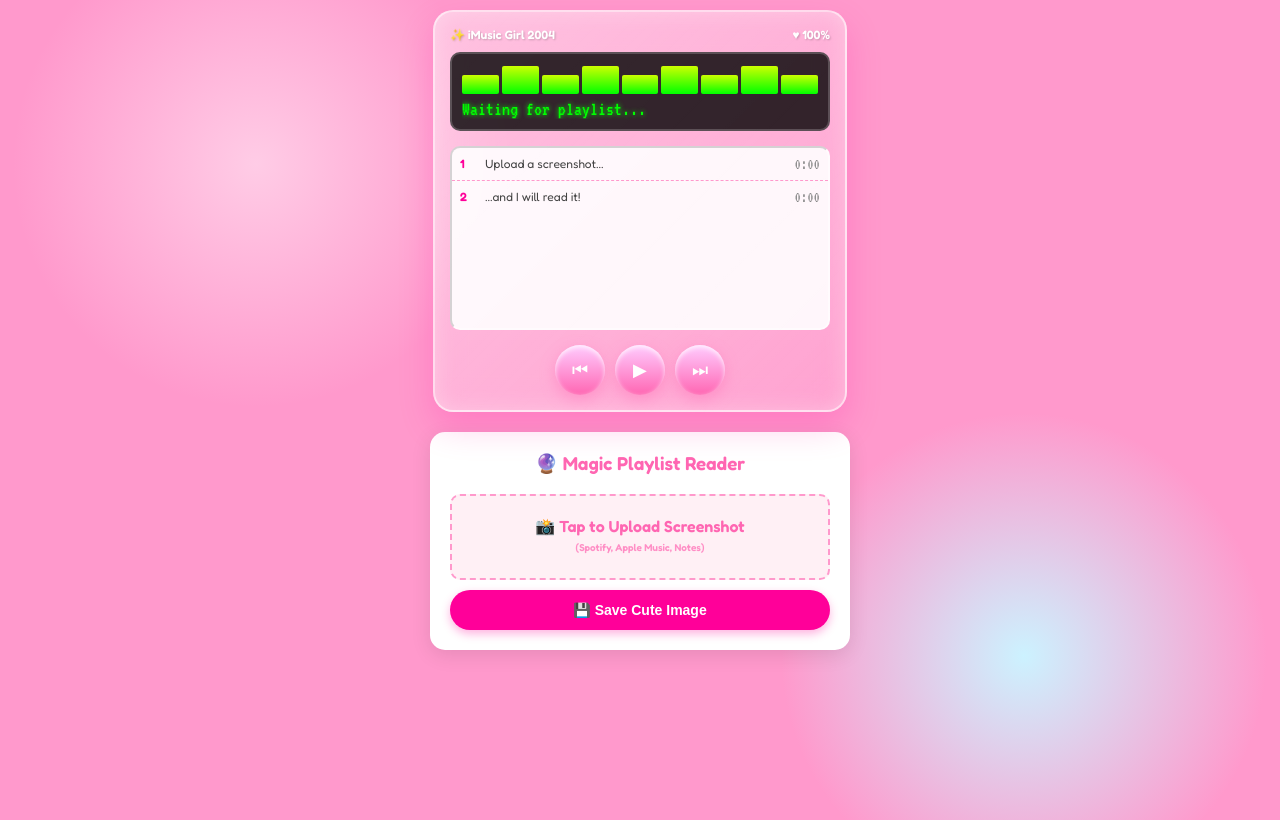
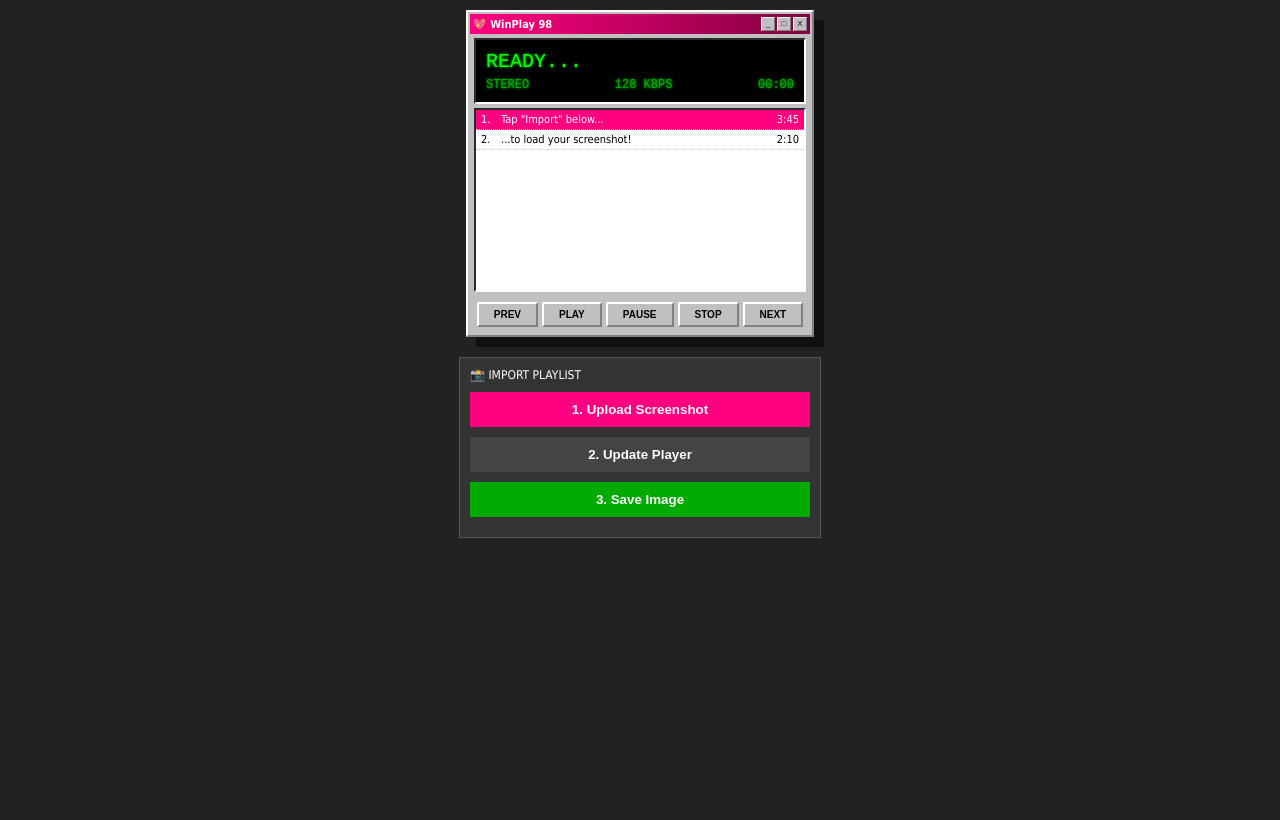
Before and after one commit to lottiedotcom/my-retro-player, a plain HTML site: page index.html in a window 1280 px wide. Drawn offline with nearby package versions, Linux system fonts and the light colour scheme.

Commit message:
Update index.html

```diff
--- a/index.html
+++ b/index.html
@@ -3,256 +3,265 @@
 <head>
     <meta charset="UTF-8">
     <meta name="viewport" content="width=device-width, initial-scale=1.0">
-    <title>Y2K Magic Scanner</title>
+    <title>WinPlay 98 - Pink Edition</title>
     <script src='https://cdn.jsdelivr.net/npm/tesseract.js@5/dist/tesseract.min.js'></script>
     <script src="https://cdn.jsdelivr.net/npm/html2canvas@1.4.1/dist/html2canvas.min.js"></script>
-    <link href="https://fonts.googleapis.com/css2?family=Fredoka:wght@400;600&family=VT323&display=swap" rel="stylesheet">
-
     <style>
         :root {
-            --glass-bg: linear-gradient(135deg, rgba(255,255,255,0.4), rgba(255,255,255,0.1));
-            --border-light: rgba(255,255,255,0.6);
-            --jelly-btn: linear-gradient(180deg, #ffccff 0%, #ff66b2 100%);
-            --accent: #ff0099;
+            /* Windows 98 Pink Theme */
+            --win-bg: #e6e6e6;
+            --win-gray: #c0c0c0;
+            --win-dark: #808080;
+            --win-light: #ffffff;
+            --win-blue: #000080;
+            --accent-pink: #ff0080;
+            --accent-bar: linear-gradient(90deg, #ff0080, #800040);
         }
 
         body {
-            background: #ff99cc;
-            background-image:
-                radial-gradient(circle at 20% 20%, #ffcce6 0%, transparent 20%),
-                radial-gradient(circle at 80% 80%, #ccf2ff 0%, transparent 20%);
-            background-size: 100% 100%;
-            font-family: 'Fredoka', sans-serif;
+            background: #222;
+            font-family: 'Tahoma', sans-serif;
             display: flex; flex-direction: column; align-items: center;
             padding: 10px; margin: 0; min-height: 100vh;
         }
 
-        /* --- THE AESTHETIC PLAYER --- */
-        #player-shell {
-            width: 95%; max-width: 380px;
-            background: var(--glass-bg);
-            backdrop-filter: blur(15px);
-            border: 2px solid var(--border-light);
-            border-radius: 20px;
-            padding: 15px;
-            box-shadow:
-                0 15px 35px rgba(255, 0, 153, 0.2),
-                inset 0 0 20px rgba(255,255,255,0.3);
-            position: relative;
+        /* --- THE PLAYER (This is what we save) --- */
+        #player-window {
+            width: 340px;
+            background: var(--win-gray);
+            border: 2px solid;
+            border-color: var(--win-light) var(--win-dark) var(--win-dark) var(--win-light);
+            box-shadow: 10px 10px 0 rgba(0,0,0,0.5);
+            padding: 2px;
             margin-bottom: 20px;
         }
 
-        /* Top Bar */
-        .status-bar {
-            display: flex; justify-content: space-between;
-            color: #fff; font-size: 12px; font-weight: bold;
-            text-shadow: 1px 1px 2px rgba(0,0,0,0.2);
-            margin-bottom: 10px;
-            cursor: default;
+        /* Title Bar */
+        .title-bar {
+            background: var(--accent-bar);
+            color: white; padding: 3px; font-weight: bold; font-size: 11px;
+            display: flex; justify-content: space-between; align-items: center;
+            margin-bottom: 2px;
+        }
+        .win-btn-group { display: flex; gap: 2px; }
+        .win-btn {
+            width: 14px; height: 14px; background: var(--win-gray);
+            border: 1px solid;
+            border-color: var(--win-light) var(--win-dark) var(--win-dark) var(--win-light);
+            font-size: 8px; line-height: 12px; text-align: center; color: black;
+            box-shadow: none; padding: 0; cursor: default;
         }
 
-        /* The Screen */
-        .screen-area {
-            background: rgba(0,0,0,0.8);
-            border-radius: 10px;
-            padding: 10px;
-            border: 2px solid rgba(255,255,255,0.2);
-            margin-bottom: 15px;
+        /* Main Display (LCD) */
+        .lcd-panel {
+            background: #000;
+            border: 2px inset;
+            border-color: var(--win-dark) var(--win-light) var(--win-light) var(--win-dark);
+            margin: 4px; padding: 10px;
+            color: #00ff00; font-family: 'Courier New', monospace;
+            text-shadow: 0 0 3px #00ff00;
         }
+        .lcd-main { font-size: 20px; white-space: nowrap; overflow: hidden; }
+        .lcd-sub { font-size: 12px; color: #00aa00; margin-top: 5px; display: flex; justify-content: space-between; }
 
-        /* Visualizer Bars */
-        .viz-container {
-            display: flex; gap: 3px; height: 30px; align-items: flex-end; margin-bottom: 5px;
-        }
-        .v-bar {
-            flex: 1; background: linear-gradient(to top, #00ff00, #ccff00);
-            border-radius: 2px;
-            animation: bounce 0.5s infinite alternate;
-        }
-        .v-bar:nth-child(even) { animation-duration: 0.3s; }
-        .v-bar:nth-child(odd) { animation-duration: 0.6s; }
-        @keyframes bounce { 0% { height: 10%; } 100% { height: 100%; } }
-
-        /* Song Info */
-        .track-info {
-            font-family: 'VT323', monospace; color: #00ff00; font-size: 20px;
-            white-space: nowrap; overflow: hidden; text-shadow: 0 0 5px #00ff00;
-        }
-
-        /* Playlist List */
-        .playlist-box {
-            background: rgba(255,255,255,0.9);
-            border-radius: 10px;
+        /* Playlist Container */
+        .playlist-frame {
+            background: #fff;
+            border: 2px inset;
+            border-color: var(--win-dark) var(--win-light) var(--win-light) var(--win-dark);
             height: 180px;
-            overflow-y: auto;
-            border: 2px inset rgba(255,255,255,0.5);
+            overflow-y: hidden; /* Hide scrollbar for clean photo */
+            font-size: 11px;
+            margin: 4px;
         }
 
         .pl-row {
-            display: flex; padding: 8px; border-bottom: 1px dashed #ff99cc;
-            font-size: 12px; color: #444; cursor: text; transition: 0.2s;
+            display: flex; padding: 3px 5px; border-bottom: 1px dotted #ccc;
+            cursor: pointer;
         }
-        .pl-row:last-child { border-bottom: none; }
-        .pl-row:hover { background: #fff0f5; }
-        .pl-idx { width: 25px; color: var(--accent); font-weight: bold; }
-        .pl-name { flex: 1; }
-        .pl-time { font-family: 'VT323', monospace; font-size: 16px; color: #888; }
+        .pl-row:hover { background: #ffccff; }
+        .pl-row.active { background: var(--accent-pink); color: white; }
 
-        /* Jelly Buttons */
+        .pl-num { width: 20px; }
+        .pl-title { flex: 1; white-space: nowrap; overflow: hidden; text-overflow: ellipsis; }
+        .pl-time { width: 30px; text-align: right; }
+
+        /* Chunk Controls */
         .controls {
-            display: flex; justify-content: center; gap: 10px; margin-top: 15px;
+            display: flex; justify-content: center; gap: 4px; padding: 6px;
         }
-        .jelly-btn {
-            width: 50px; height: 50px;
-            border-radius: 50%; border: none;
-            background: var(--jelly-btn);
-            box-shadow: 0 5px 15px rgba(255, 102, 178, 0.4), inset 0 2px 5px rgba(255,255,255,0.8);
-            color: white; font-size: 18px; cursor: pointer;
-            transition: transform 0.1s;
+        .chunk-btn {
+            background: var(--win-gray);
+            border: 2px solid;
+            border-color: var(--win-light) var(--win-dark) var(--win-dark) var(--win-light);
+            padding: 5px 15px; font-size: 10px; font-weight: bold;
+            cursor: pointer;
         }
-        .jelly-btn:active { transform: scale(0.9); }
+        .chunk-btn:active { border-color: var(--win-dark) var(--win-light) var(--win-light) var(--win-dark); transform: translate(1px, 1px); }
 
-        /* --- THE MAGIC TOOLS --- */
-        #magic-tools {
-            width: 95%; max-width: 380px;
-            background: #fff; border-radius: 15px; padding: 20px;
-            text-align: center; box-shadow: 0 5px 20px rgba(0,0,0,0.1);
+        /* --- THE EDITOR TOOLS --- */
+        #editor-panel {
+            width: 340px; background: #333; color: white; padding: 10px;
+            border: 1px solid #555;
         }
 
-        .upload-zone {
-            border: 2px dashed #ff99cc; border-radius: 10px;
-            padding: 20px; color: #ff66b2; font-weight: bold;
-            margin-bottom: 10px; cursor: pointer;
-            background: #fff0f5;
+        .tool-btn {
+            display: block; width: 100%; padding: 10px; margin-bottom: 10px;
+            background: #ff0080; border: none; color: white; font-weight: bold; cursor: pointer;
         }
-        .upload-zone:hover { background: #ffe6f2; }
 
-        #loading-msg { display: none; color: var(--accent); font-weight: bold; margin: 10px 0; }
-
-        .action-btn {
-            background: var(--accent); color: white; border: none;
-            padding: 12px 20px; border-radius: 30px; font-weight: bold;
-            font-size: 14px; width: 100%; cursor: pointer;
-            box-shadow: 0 4px 10px rgba(255, 0, 153, 0.3);
+        /* The Cleanup List */
+        #draft-list {
+            background: #222; max-height: 150px; overflow-y: auto;
+            margin-bottom: 10px; border: 1px solid #555; display: none;
         }
+        .draft-item {
+            padding: 5px; border-bottom: 1px solid #444; display: flex; justify-content: space-between; font-size: 12px;
+        }
+        .del-btn { color: red; font-weight: bold; cursor: pointer; padding: 0 5px; }
 
     </style>
 </head>
 <body>
 
-<div id="player-shell">
-    <div class="status-bar">
-        <span>✨ iMusic Girl 2004</span>
-        <span>♥ 100%</span>
+<div id="player-window">
+    <div class="title-bar">
+        <span>💖 WinPlay 98</span>
+        <div class="win-btn-group">
+            <button class="win-btn">_</button>
+            <button class="win-btn">□</button>
+            <button class="win-btn">X</button>
+        </div>
     </div>
 
-    <div class="screen-area">
-        <div class="viz-container">
-            <div class="v-bar"></div><div class="v-bar"></div><div class="v-bar"></div>
-            <div class="v-bar"></div><div class="v-bar"></div><div class="v-bar"></div>
-            <div class="v-bar"></div><div class="v-bar"></div><div class="v-bar"></div>
+    <div class="lcd-panel">
+        <div class="lcd-main" id="lcd-text">READY...</div>
+        <div class="lcd-sub">
+            <span>STEREO</span>
+            <span>128 KBPS</span>
+            <span id="lcd-time">00:00</span>
         </div>
-        <div class="track-info" id="marquee">Waiting for playlist...</div>
     </div>
 
-    <div class="playlist-box" id="pl-container">
-        <div class="pl-row">
-            <div class="pl-idx">1</div>
-            <div class="pl-name" contenteditable="true">Upload a screenshot...</div>
-            <div class="pl-time" contenteditable="true">0:00</div>
+    <div class="playlist-frame" id="final-list">
+        <div class="pl-row active">
+            <div class="pl-num">1.</div>
+            <div class="pl-title" contenteditable="true">Tap "Import" below...</div>
+            <div class="pl-time" contenteditable="true">3:45</div>
         </div>
         <div class="pl-row">
-            <div class="pl-idx">2</div>
-            <div class="pl-name" contenteditable="true">...and I will read it!</div>
-            <div class="pl-time" contenteditable="true">0:00</div>
+            <div class="pl-num">2.</div>
+            <div class="pl-title" contenteditable="true">...to load your screenshot!</div>
+            <div class="pl-time" contenteditable="true">2:10</div>
         </div>
     </div>
 
     <div class="controls">
-        <button class="jelly-btn">⏮</button>
-        <button class="jelly-btn">▶</button>
-        <button class="jelly-btn">⏭</button>
+        <button class="chunk-btn">PREV</button>
+        <button class="chunk-btn">PLAY</button>
+        <button class="chunk-btn">PAUSE</button>
+        <button class="chunk-btn">STOP</button>
+        <button class="chunk-btn">NEXT</button>
     </div>
 </div>
 
-<div id="magic-tools">
-    <h3 style="margin-top:0; color: #ff66b2;">🔮 Magic Playlist Reader</h3>
+<div id="editor-panel">
+    <p style="margin:0 0 10px 0; font-size:12px;">📸 IMPORT PLAYLIST</p>
 
-    <div class="upload-zone" onclick="document.getElementById('img-upload').click()">
-        📸 Tap to Upload Screenshot
-        <p style="font-size:10px; opacity:0.7; margin:5px 0;">(Spotify, Apple Music, Notes)</p>
-    </div>
-    <input type="file" id="img-upload" accept="image/*" style="display:none" onchange="processImage(this)">
+    <button class="tool-btn" onclick="document.getElementById('screen-input').click()">1. Upload Screenshot</button>
+    <input type="file" id="screen-input" accept="image/*" style="display:none;" onchange="readImage(this)">
 
-    <div id="loading-msg">✨ Scanning your image... (This takes a sec)</div>
+    <div id="status-msg" style="font-size:11px; color:yellow; margin-bottom:5px;"></div>
+    <div id="draft-list">
+        </div>
 
-    <button class="action-btn" onclick="saveImage()">💾 Save Cute Image</button>
+    <button class="tool-btn" style="background:#444;" onclick="pushToPlayer()">2. Update Player</button>
+    <button class="tool-btn" style="background:#00aa00;" onclick="saveImage()">3. Save Image</button>
 </div>
 
 <script>
-    // --- THE MAGIC SCANNER LOGIC ---
-    function processImage(input) {
+    let rawLines = [];
+
+    // 1. READ IMAGE
+    function readImage(input) {
         if (!input.files || !input.files[0]) return;
 
-        const file = input.files[0];
-        const loading = document.getElementById('loading-msg');
-        const container = document.getElementById('pl-container');
+        const msg = document.getElementById('status-msg');
+        msg.innerText = "⏳ Scanning image... please wait...";
+        document.getElementById('draft-list').style.display = 'block';
 
-        loading.style.display = "block";
-        loading.innerText = "✨ Reading text pixels...";
+        Tesseract.recognize(
+            input.files[0],
+            'eng'
+        ).then(({ data: { text } }) => {
+            msg.innerText = "✅ Done! Delete the junk below:";
 
-        // Use Tesseract.js to read the image
-        Tesseract.recognize(
-            file,
-            'eng',
-            { logger: m => console.log(m) } // Check console if stuck
-        ).then(({ data: { text } }) => {
-            loading.style.display = "none";
+            // Filter empty lines
+            rawLines = text.split('\n').filter(l => l.trim().length > 1);
 
-            // Clean up the text results
-            const lines = text.split('\n').filter(line => {
-                const l = line.trim();
-                return l.length > 4 && !l.includes('%') && !l.includes(':'); // Try to filter out UI junk
-            });
-
-            // Build the new list
-            container.innerHTML = "";
-
-            if (lines.length === 0) {
-                container.innerHTML = `<div style="padding:10px; color:pink;">Could not read text! Try a clearer screenshot :(</div>`;
-                return;
-            }
-
-            // Update Marquee
-            document.getElementById('marquee').innerText = "*** " + lines[0] + " ***";
-
-            lines.forEach((line, i) => {
-                // Random fake time
-                const min = Math.floor(Math.random() * 3) + 2;
-                let sec = Math.floor(Math.random() * 60);
-                if (sec < 10) sec = "0" + sec;
-
-                const row = `
-                <div class="pl-row">
-                    <div class="pl-idx">${i + 1}</div>
-                    <div class="pl-name" contenteditable="true">${line}</div>
-                    <div class="pl-time" contenteditable="true">${min}:${sec}</div>
-                </div>`;
-                container.innerHTML += row;
-            });
-        }).catch(err => {
-            loading.innerText = "Error reading image :(";
-            console.error(err);
+            renderDrafts();
         });
     }
 
-    // --- SAVE IMAGE ---
+    // 2. RENDER DRAFT LIST (For Cleanup)
+    function renderDrafts() {
+        const container = document.getElementById('draft-list');
+        container.innerHTML = "";
+
+        rawLines.forEach((line, index) => {
+            const div = document.createElement('div');
+            div.className = 'draft-item';
+            div.innerHTML = `
+                <span contenteditable="true" style="width:85%">${line}</span>
+                <span class="del-btn" onclick="removeLine(${index})">X</span>
+            `;
+            container.appendChild(div);
+        });
+    }
+
+    // 3. REMOVE LINE
+    function removeLine(index) {
+        rawLines.splice(index, 1);
+        renderDrafts();
+    }
+
+    // 4. PUSH TO PLAYER
+    function pushToPlayer() {
+        // Re-read from the DOM in case user edited text
+        const currentItems = document.querySelectorAll('.draft-item span:first-child');
+        const finalList = document.getElementById('final-list');
+        finalList.innerHTML = "";
+
+        // If list is empty, don't crash
+        if(currentItems.length === 0) return;
+
+        // Set LCD to first track
+        document.getElementById('lcd-text').innerText = "*** " + currentItems[0].innerText + " ***";
+
+        currentItems.forEach((item, i) => {
+            // Fake time gen
+            const min = Math.floor(Math.random() * 3) + 2;
+            let sec = Math.floor(Math.random() * 60);
+            if(sec < 10) sec = "0" + sec;
+
+            const row = `
+            <div class="pl-row ${i === 0 ? 'active' : ''}">
+                <div class="pl-num">${i + 1}.</div>
+                <div class="pl-title" contenteditable="true">${item.innerText}</div>
+                <div class="pl-time" contenteditable="true">${min}:${sec}</div>
+            </div>`;
+            finalList.innerHTML += row;
+        });
+
+        document.getElementById('draft-list').style.display = 'none';
+        document.getElementById('status-msg').innerText = "✨ Player Updated!";
+    }
+
+    // 5. SAVE
     function saveImage() {
-        const element = document.getElementById('player-shell');
-        // Temporarily hide marquee animation for cleaner screenshot if needed
-        html2canvas(element, { scale: 3, backgroundColor: null }).then(canvas => {
-            let link = document.createElement("a");
-            link.download = "my-cute-playlist.png";
+        html2canvas(document.getElementById('player-window'), { scale: 3, backgroundColor: null }).then(canvas => {
+            const link = document.createElement("a");
+            link.download = "win98-playlist.png";
             link.href = canvas.toDataURL("image/png");
             link.click();
         });
```
